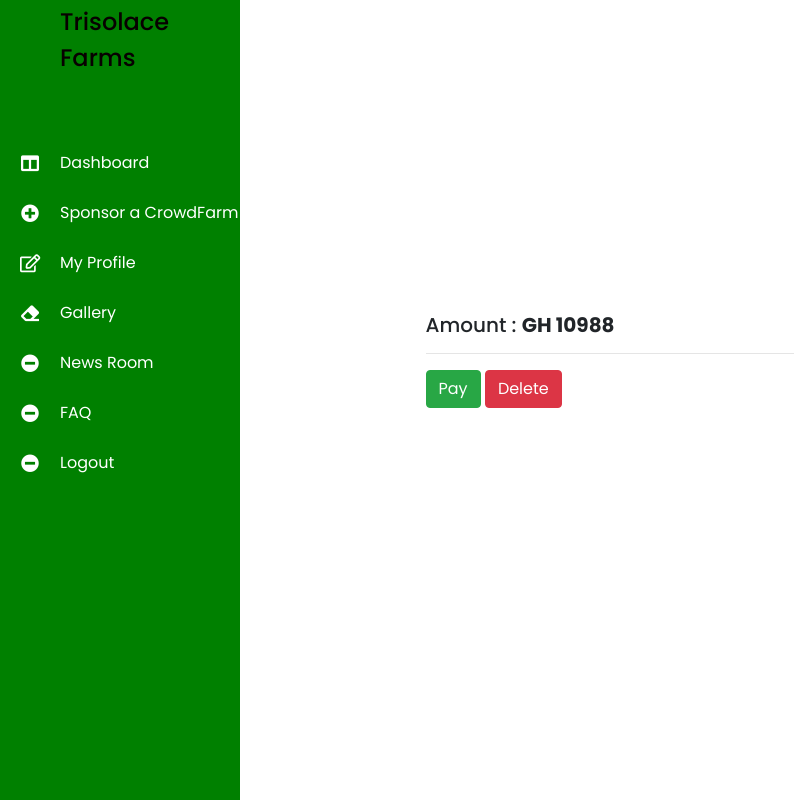
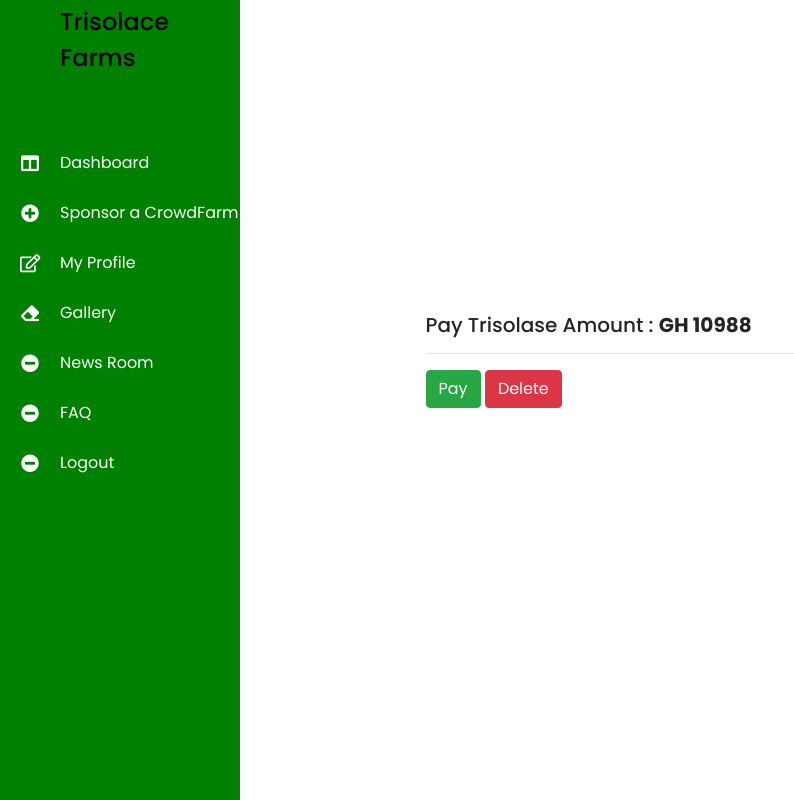
Before and after one commit to python4GH/portal, a Django app: template core/templates/make_payment.html in a window 1280 px wide. Shown: the whole page, without its empty margins (0-794 px from the left). Run offline with Django 3.2, Linux system fonts and the light colour scheme; data comes from the database, SQL or seed files in the repository; tables that the repository leaves empty hold one stand-in row (values such as "Sample post"); the template is opened without the code that fills it: values that come from a table or form of the project are taken from there, most other values are stand-ins (such as "Sample title", 1, 10 or a date in 2020); parts of the project's set-up code (start-up, migrations or seed data) failed here and were passed over; some libraries are stand-ins or nearby versions.

Commit message:
added text

```diff
--- a/core/templates/make_payment.html
+++ b/core/templates/make_payment.html
@@ -4,7 +4,7 @@
     <div class="d-flex flex-row justify-content-center align-items-center " style="min-height: 90vh;">
         <div class="col-md-6">
             <div class="bg-white shadow p-5">
-                <h5 class="font-large-fixed">Amount : <span class=" font-large-fixed font-weight-bold color-primary">GH {{ payment.amount }}</span></h5>
+                <h5 class="font-large-fixed">Pay Trisolase Amount : <span class=" font-large-fixed font-weight-bold color-primary">GH {{ payment.amount }}</span></h5>
                 <hr>
 
                 <script src="https://js.paystack.co/v1/inline.js"></script>
```
